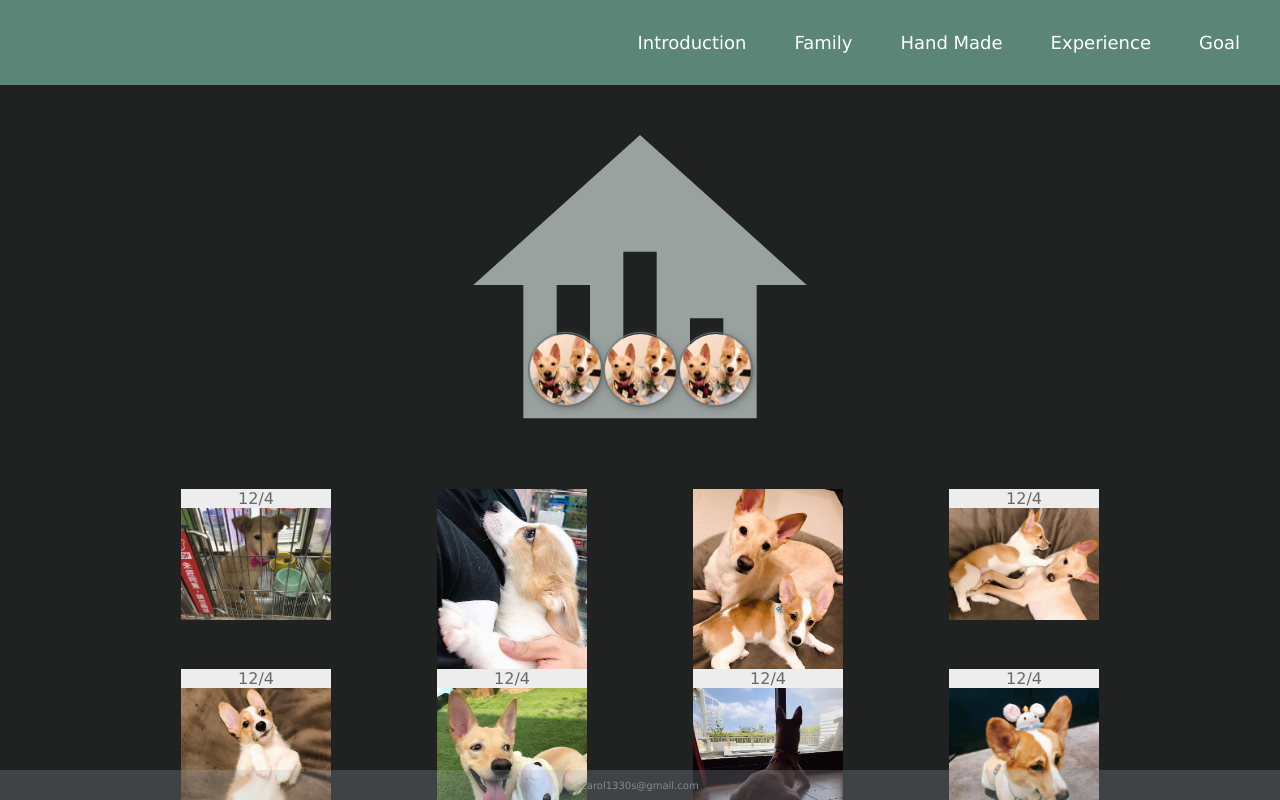
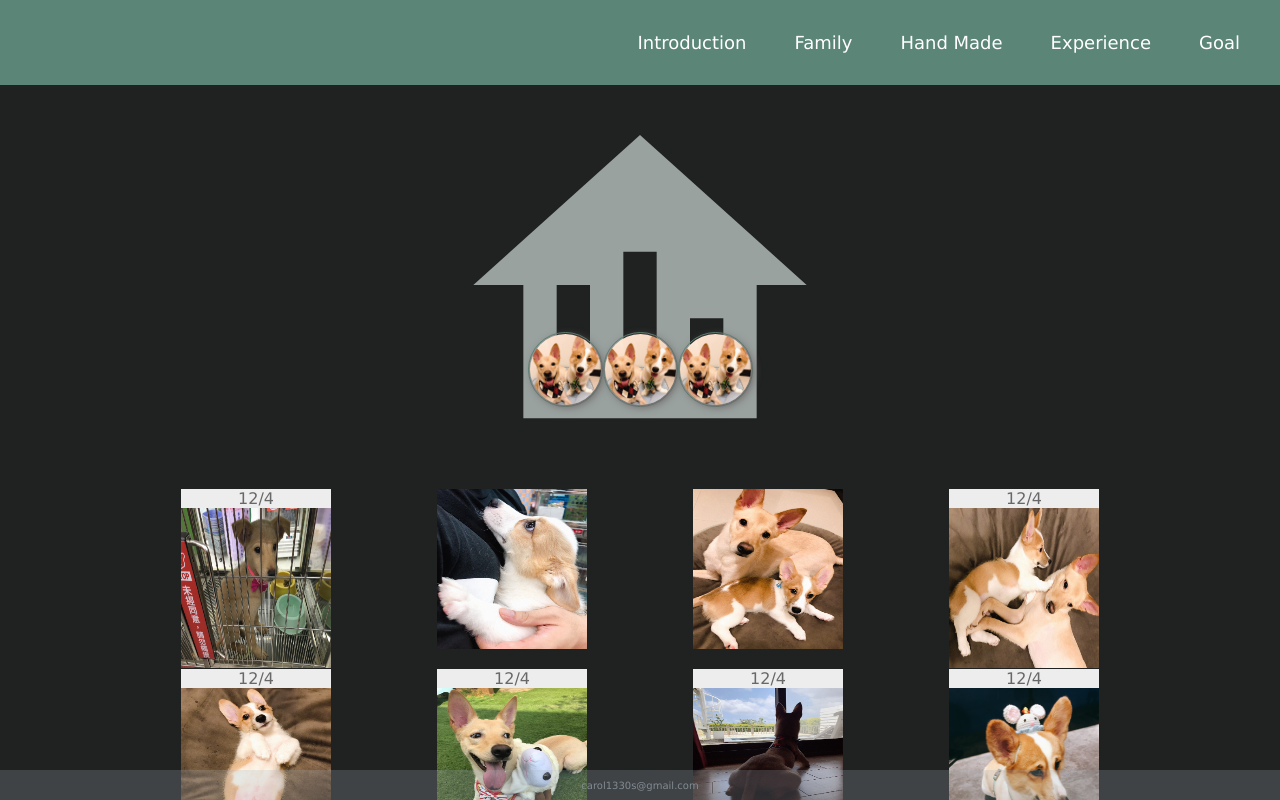
Before and after one commit to carol00/Introduction, a React (Create React App) app: page /family in a window 1280 px wide. Shown: the top 800 px of the page. Built offline with nearby package versions, Linux system fonts and the light colour scheme.

Commit message:
[修改] 爆圖bug

```diff
--- a/src/view/family/family.module.sass
+++ b/src/view/family/family.module.sass
@@ -25,6 +25,9 @@
       width: 150px
       height: 160px
       margin: 0 5px 20px 5px
+      > div
+        width: 100%
+        height: 100%
       .title
         background: #ededed
         color: #696868
```
